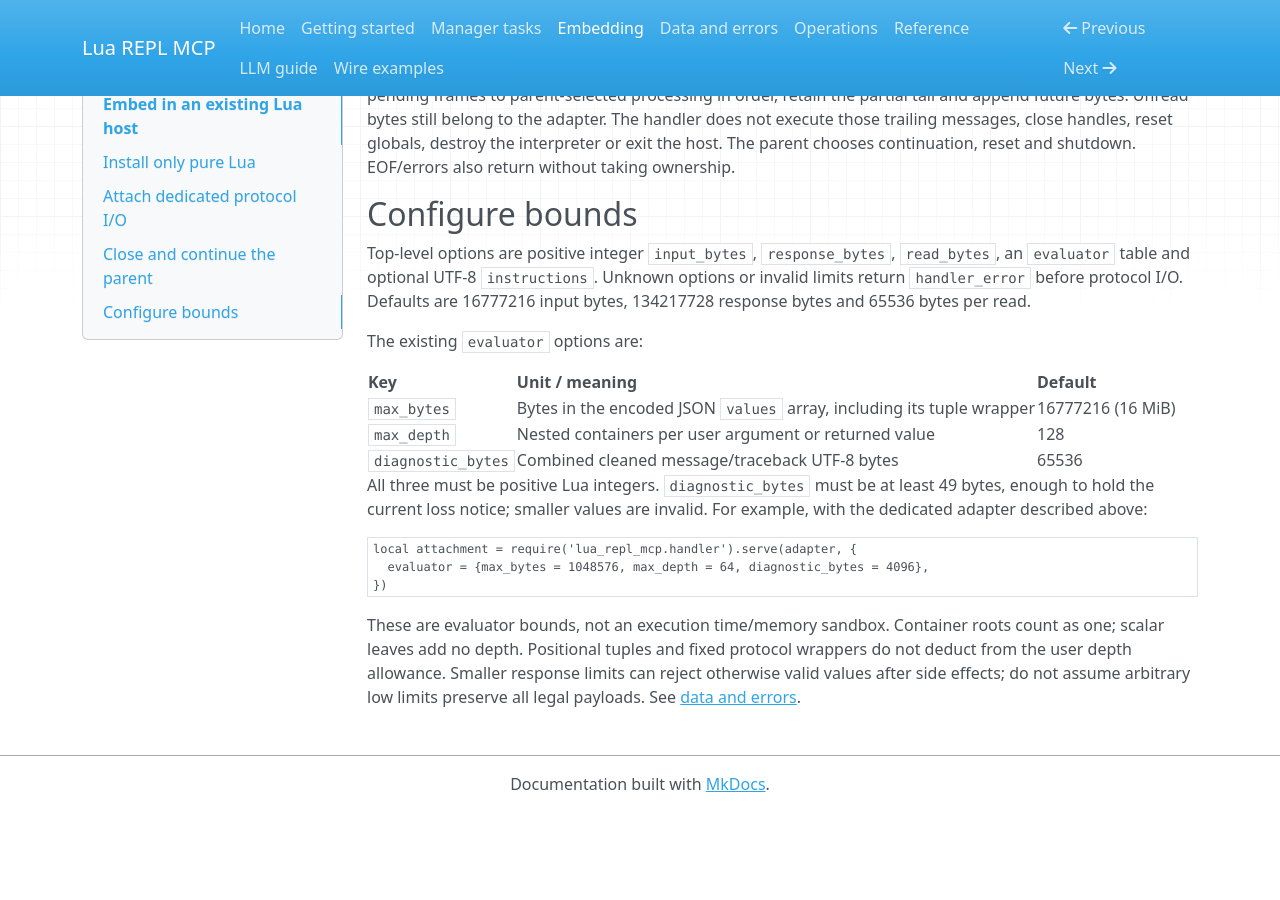
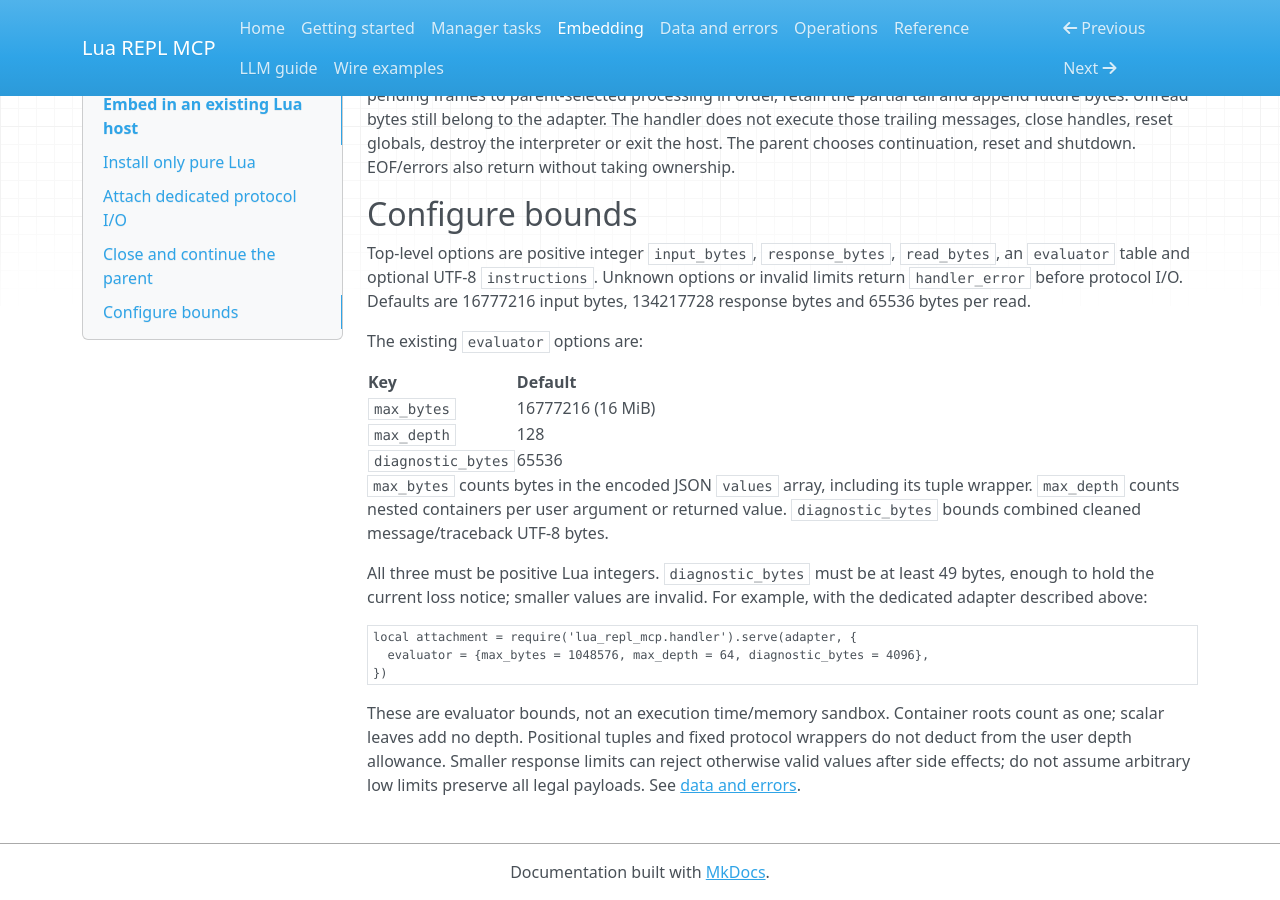
Before and after one commit to salva/lua-repl-mcp, an MkDocs documentation site: the page built from site-docs/embedding.md, in a window 1280 px wide and 900 px high, scrolled down 1071 px. Built offline with MkDocs 1.6.1, drawn with Linux system fonts in a browser that asks for light colours; before the commit the page ends 1883 px from its top, so only the background shows below that.

```diff
--- a/site-docs/embedding.md
+++ b/site-docs/embedding.md
@@ -64,11 +64,15 @@ are 16777216 input bytes, 134217728 response bytes and 65536 bytes per read.
 
 The existing `evaluator` options are:
 
-| Key | Unit / meaning | Default |
-| --- | --- | --- |
-| `max_bytes` | Bytes in the encoded JSON `values` array, including its tuple wrapper | 16777216 (16 MiB) |
-| `max_depth` | Nested containers per user argument or returned value | 128 |
-| `diagnostic_bytes` | Combined cleaned message/traceback UTF-8 bytes | 65536 |
+| Key | Default |
+| --- | --- |
+| `max_bytes` | 16777216 (16 MiB) |
+| `max_depth` | 128 |
+| `diagnostic_bytes` | 65536 |
+
+`max_bytes` counts bytes in the encoded JSON `values` array, including its tuple
+wrapper. `max_depth` counts nested containers per user argument or returned
+value. `diagnostic_bytes` bounds combined cleaned message/traceback UTF-8 bytes.
 
 All three must be positive Lua integers. `diagnostic_bytes` must be at least
 49 bytes, enough to hold the current loss notice; smaller values are invalid.
```
Also changed, not shown: workflows/reviews/project-wide/BATCH3-INTEGRATED-MATRIX.md (added, +54 -0 lines), 5 other files.
